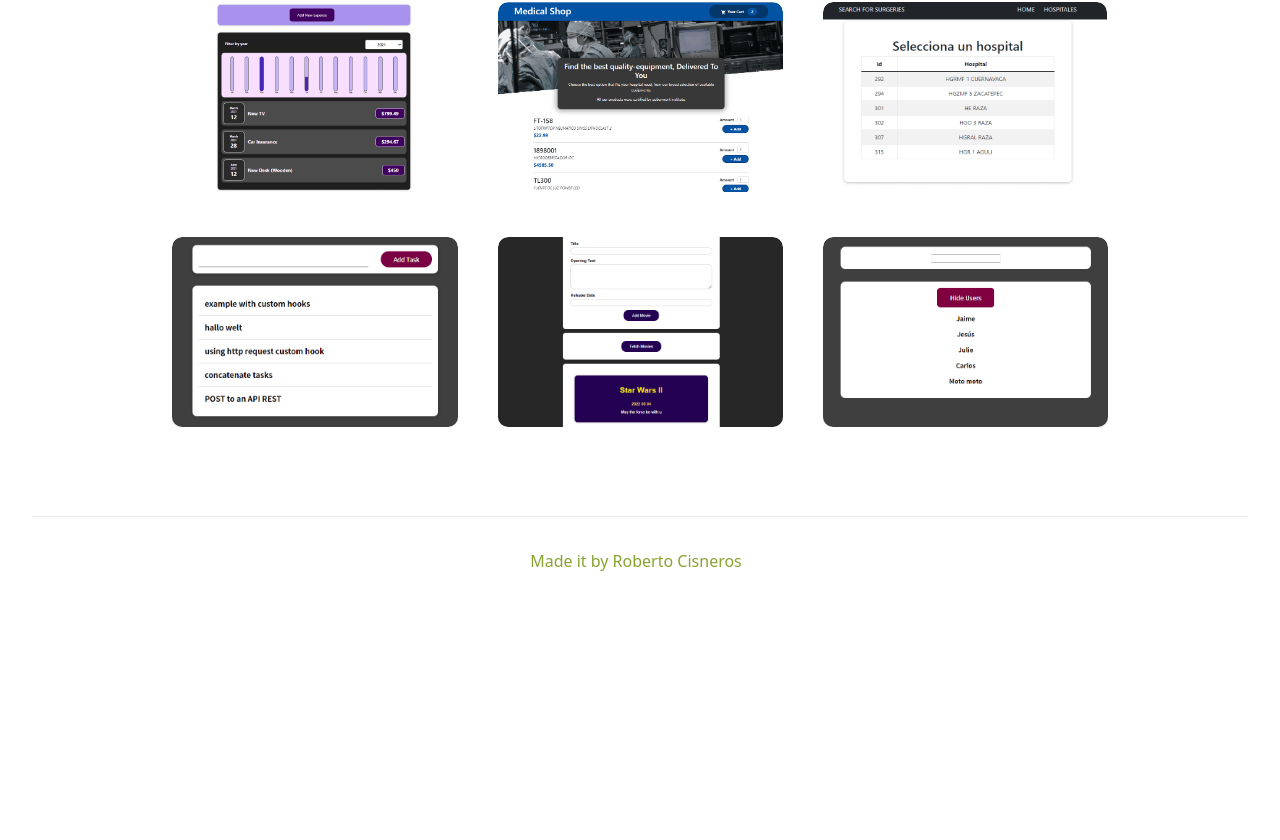
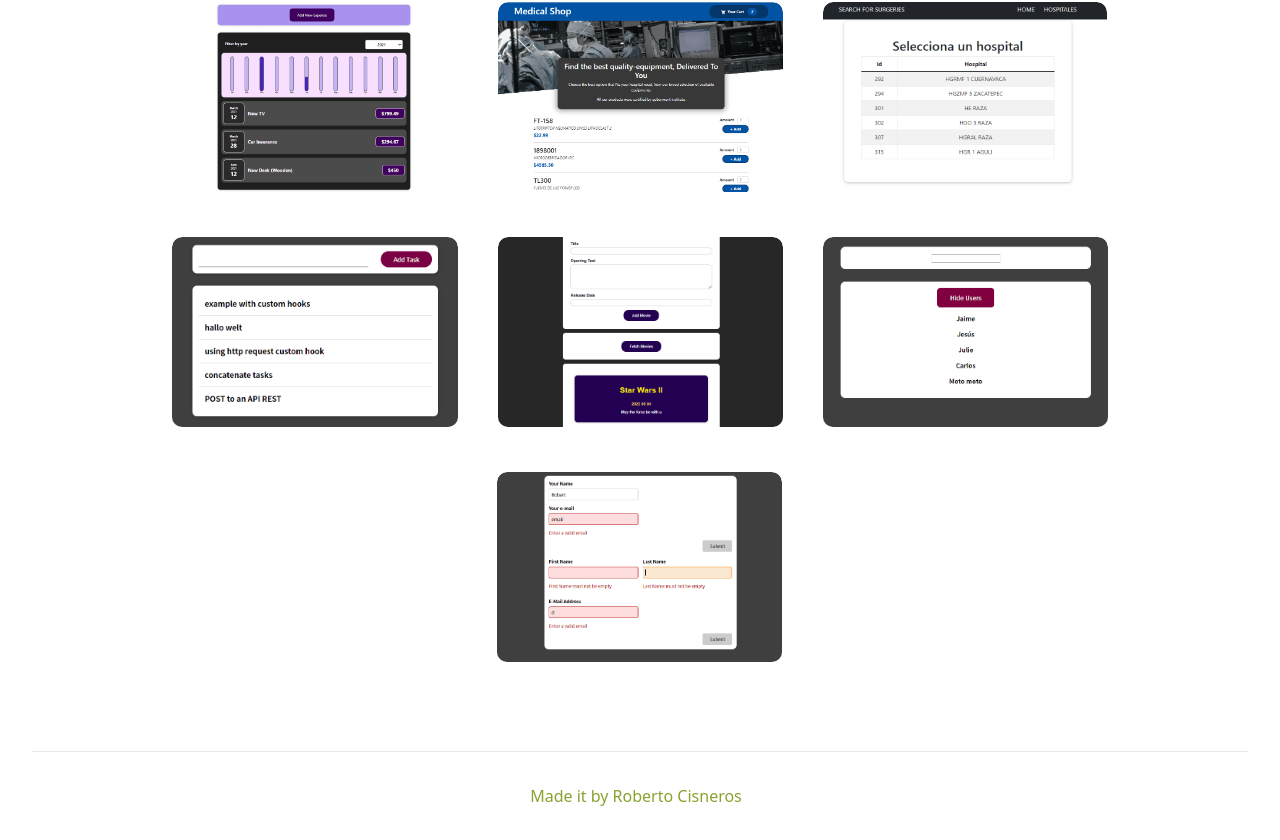
Before and after one commit to robcisneros/my-portfolio, a Next.js app: page / in a window 1280 px wide. Shown: the part 530-1370 px from the top of the page. Before the commit the page ends 1135 px from the top, so only its background shows below. Built offline with nearby package versions, Linux system fonts and the light colour scheme.

Commit message:
adding validationcss form project

```diff
--- a/components/ProjectsData.js
+++ b/components/ProjectsData.js
@@ -55,6 +55,12 @@ const ProjectsData = [
     href: "https://filtered-users-table.netlify.app/",
     id: 9,
   },
+  {
+    title: "Validation Form",
+    description: "CSS dinamically styled bases on validation sate of input fields.",
+    href: "https://validation-stylingcss-form.netlify.app/",
+    id: 10,
+  },
 ];
 
 export default ProjectsData;
--- a/pages/index.js
+++ b/pages/index.js
@@ -14,6 +14,7 @@ import imageProject6 from "../assets/p6-database.png";
 import imageProject7 from "../assets/p7-taskconcat.png";
 import imageProject8 from "../assets/p8-getpostmovies.png";
 import imageProject9 from "../assets/p9-filteredUsers.png";
+import imageProject10 from "../assets/p10-validationCSS.png";
 
 export default function Home() {
   const HardData = ProjectsData;
@@ -26,7 +27,8 @@ export default function Home() {
     imageProject6,
     imageProject7,
     imageProject8,
-    imageProject9
+    imageProject9,
+    imageProject10,
   ];
 
   let content = <p>Found no projects.</p>;
```
Also changed, not shown: assets/p10-validationCSS.png (added).
